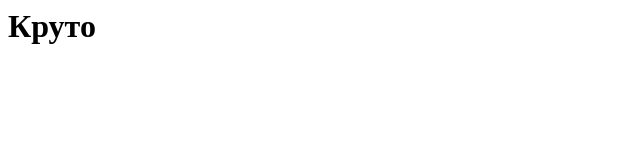
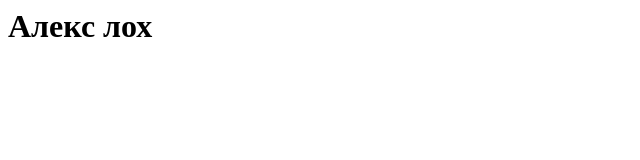
Before and after one commit to KiselyovSaint/test.io, a plain HTML site: page index.html in a window 1280 px wide. Shown: the whole page, without its empty margins (0-640 px from the left). Drawn offline with Linux system fonts and the light colour scheme.

Commit message:
Update index.html

```diff
--- a/index.html
+++ b/index.html
@@ -3,6 +3,6 @@
         <title>Сайт</title>
     </head>
     <body>
-        <h1>Круто</h1>
+        <h1>Алекс лох</h1>
     </body>
 </html>
```
